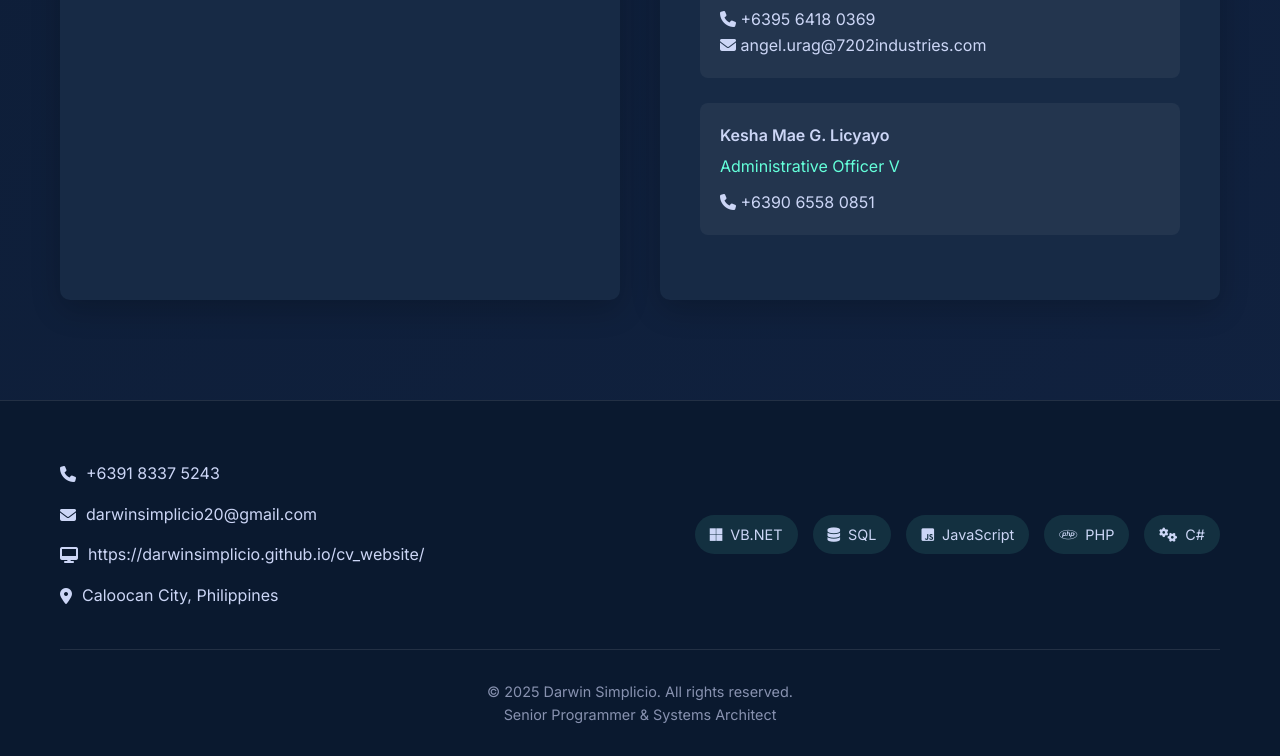
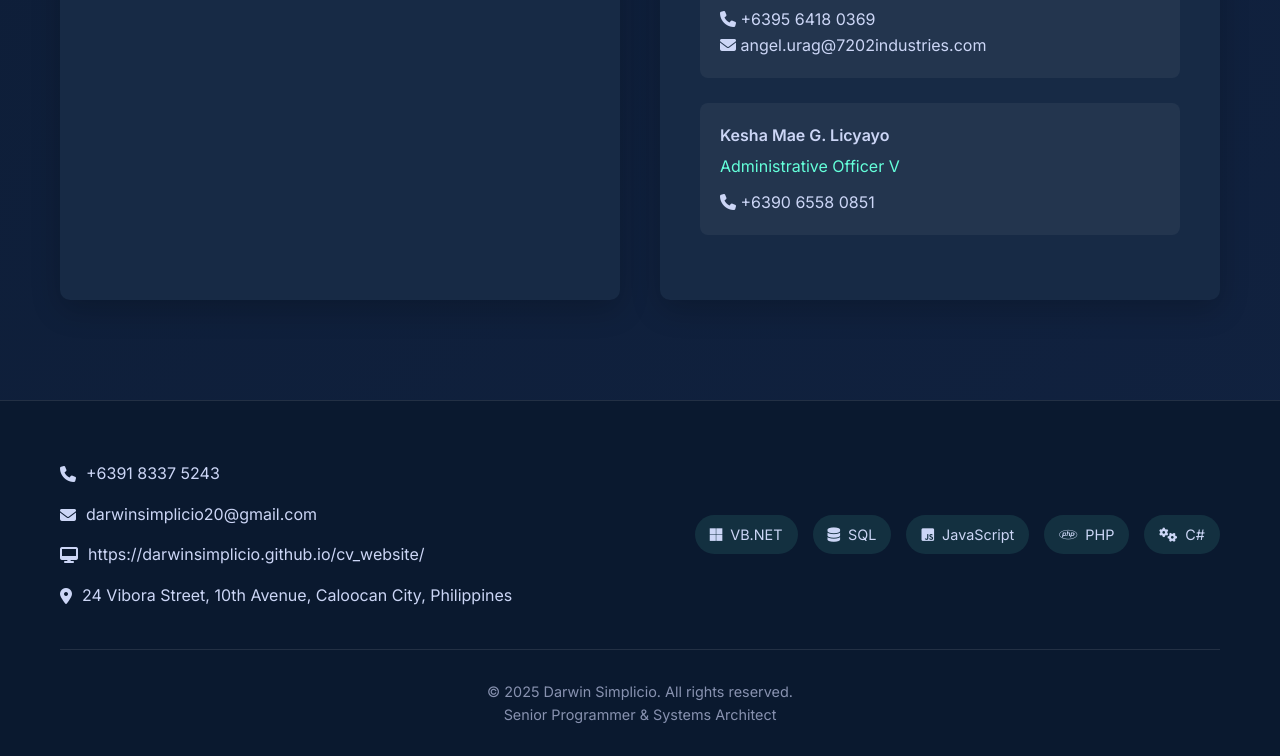
Before and after one commit to DarwinSimplicio/cv_website, a plain HTML site: page index.html in a window 1280 px wide. Shown: the part 2970-3726 px from the top of the page. Drawn offline with Linux system fonts and the light colour scheme.

Commit message:
index.html

```diff
--- a/index.html
+++ b/index.html
@@ -756,7 +756,7 @@
                     </div>
                     <div class="contact-item">
                         <i class="fas fa-map-marker-alt"></i>
-                        <span>Caloocan City, Philippines</span>
+                        <span>24 Vibora Street, 10th Avenue, Caloocan City, Philippines</span>
                     </div>
                 </div>
 
```
